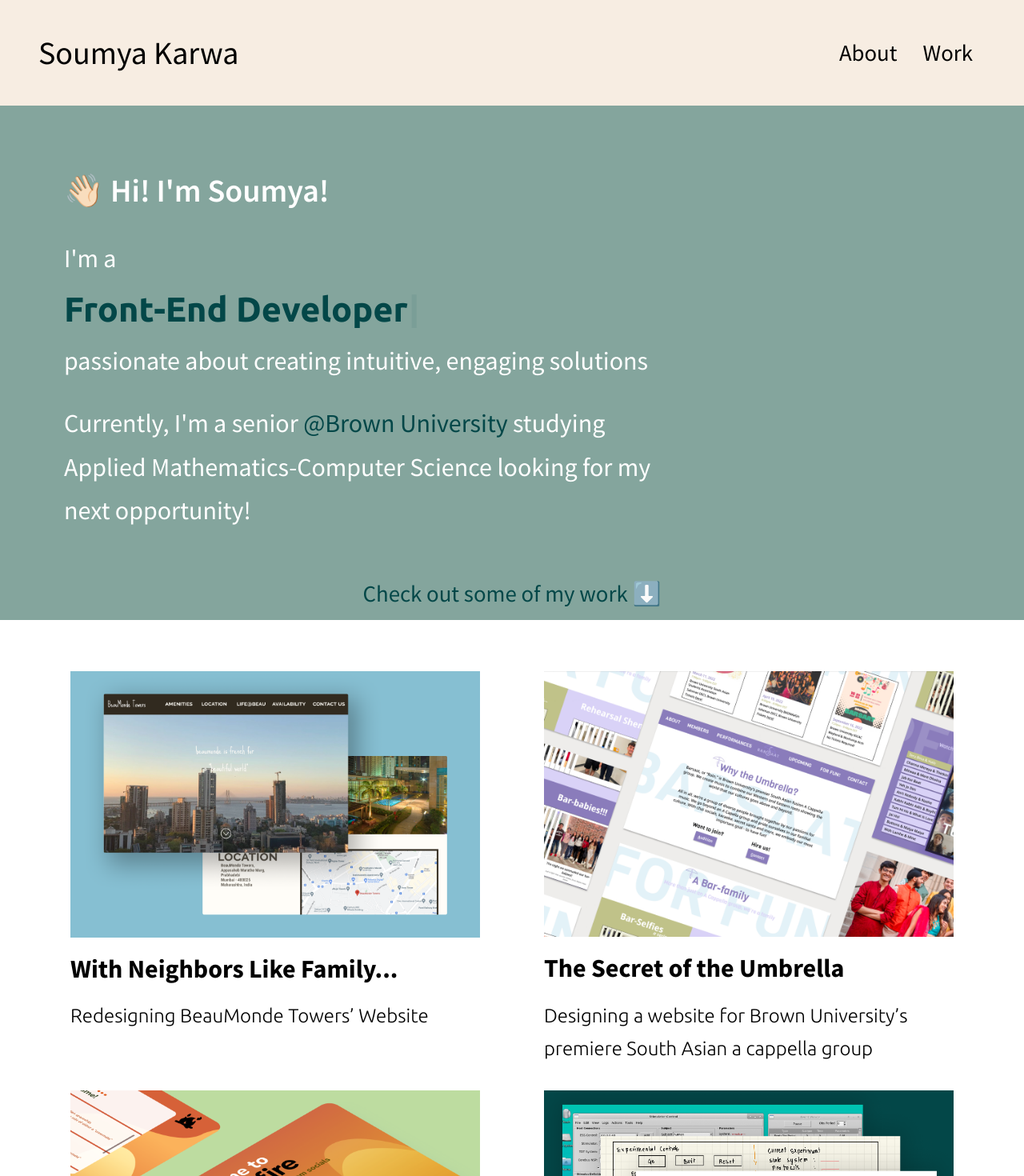
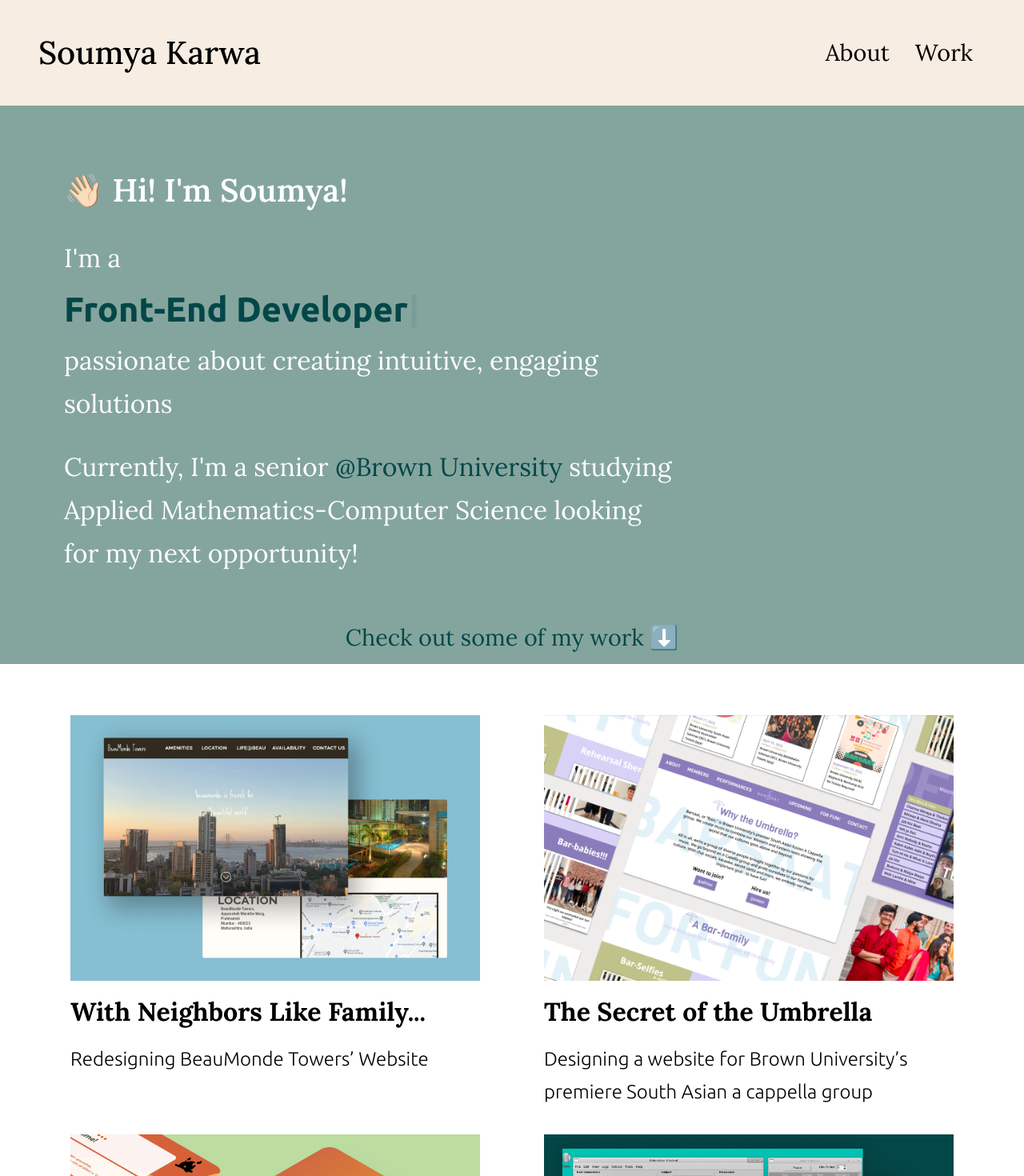
Before and after one commit to skarwa16/personal-portfolio, a React (Create React App) app: page / in a window 1280 px wide. Shown: the top 1470 px of the page at 80% size. Built offline with nearby package versions, Linux system fonts and the light colour scheme.

Commit message:
font-changes

```diff
--- a/src/components/About/About.jsx
+++ b/src/components/About/About.jsx
@@ -8,8 +8,8 @@ const About = () => {
       <div className="about-content">
         <div>
           <h2 className="about-heading">Hey there <span role="img" aria-label="hi">👋🏻</span></h2>
-          <h2 className="about-heading">I’m Soumya <span role="text-italics">(Saw-Um-Ya)
-            </span>  <span role="img" aria-label="hi">👩🏻</span></h2>
+          <h2 className="about-heading">I’m Soumya <span className="text-italics">(Saw-Um-Ya)
+            </span> <span role="img" aria-label="hi">👩🏻</span></h2>
           <h4 className="about-text"><span role="img" aria-label="hi">👩🏻‍🎨</span> I'm extremely passionate about using collaborative approaches to integrate diverse perspectives to the product innovation process</h4>
           <h4 className="about-text"><span role="img" aria-label="hi">👥</span> I enjoy telling stories through experiences that bring people together in the digital or physical world </h4>
           <h4 className="about-text"><span role="img" aria-label="hi">🎓</span> Currently I’m a Senior at Brown University looking for my next opportunity </h4>
--- a/src/components/About/about.css
+++ b/src/components/About/about.css
@@ -1,5 +1,5 @@
 .about{
-    font-family: "Source Sans Pro", sans-serif;
+    font-family: var(--font-primary);
     height: 100vh;
     width: 100vw;
     padding-top: 3rem;
@@ -26,12 +26,14 @@
 
 .about-text{
     margin-top: 2rem;
-    font-family: "Ubuntu", sans-serif;
+    font-family: var(--font-secondary);
     font-weight: 300;
 }
 
 .about-heading{
     margin-top: 1.2rem;
+    font-weight: bold;
+    color: var(--color-primary-variant);
 }
 
 .text-italics{
--- a/src/components/Intro/Intro.jsx
+++ b/src/components/Intro/Intro.jsx
@@ -1,6 +1,5 @@
 import React from 'react';
 import './intro.css';
-import Type from '../TypingEffect/Type.jsx'
 import Typewriter from 'typewriter-effect';
 
 const Intro = () => {
--- a/src/components/Intro/intro.css
+++ b/src/components/Intro/intro.css
@@ -1,5 +1,5 @@
 .introduction{
-    font-family: "Source Sans Pro", sans-serif;
+    font-family: var(--font-primary);
     height: 100vh;
     width: 100vw;
     padding-top: 3rem;
@@ -32,7 +32,7 @@
 }
 
 .typing{
-    font-family: "Ubuntu", sans-serif;
+    font-family: var(--font-secondary);
     font-size: 2.7rem;
     font-weight: 600;
     color: var(--color-primary-variant);
--- a/src/components/Navbar/navbar.css
+++ b/src/components/Navbar/navbar.css
@@ -26,10 +26,10 @@
     display:flex;
     gap: 2rem;
     font-weight: lighter;
-    font-family: "Source Sans Pro", sans-serif;
+    font-family: var(--font-primary);
 }
 
 .left-align{
     font-weight: 500;
-    font-family: "Source Sans Pro", sans-serif;
+    font-family: var(--font-primary);
 }
--- a/src/components/Projects/projects.css
+++ b/src/components/Projects/projects.css
@@ -35,13 +35,13 @@
 }
 
 .project-title{
-    font-family: "Source Sans Pro", sans-serif;
+    font-family: var(--font-primary);
     font-weight: bolder;
 }
 
 .subtitle{
     margin-top: 1.25rem;
-    font-family: "Source Sans Pro", sans-serif;
+    font-family: var(--font-primary);
     font-weight: 400;
 }
 
@@ -104,49 +104,49 @@
 .section-header{
     margin-top: 4rem;
     /* font-size: 2.5rem;  */
-    font-family: "Source Sans Pro", sans-serif;
+    font-family: var(--font-primary);
     font-weight: 700;
 }
 
 .section-sub-header{
     margin-top: 2rem;
     /* font-size: 2.3rem; */
-    font-family: "Source Sans Pro", sans-serif;
+    font-family: var(--font-primary);
     font-weight: 400;
 }
 
 .section-sub-sub-header{
     margin-top: 2rem;
     /* font-size: 2.1rem; */
-    font-family: "Source Sans Pro", sans-serif;
+    font-family: var(--font-primary);
     font-weight: 400;
     font-style: italic;
 }
 
 .section-sub-sub-sub-header{
     /* font-size: 1.9rem; */
-    font-family: "Ubuntu", sans-serif;
+    font-family: var(--font-secondary);
     font-weight: 400;
 }
 
 .body-text{
     margin-top: 2rem;
     /* font-size: 2rem;  */
-    font-family: "Ubuntu", sans-serif;
+    font-family: var(--font-secondary);
     font-weight: 300;
 }
 
 .column-heading{
     margin-top: 3rem;
     /* font-size: 2rem;  */
-    font-family: "Ubuntu", sans-serif;
+    font-family: var(--font-secondary);
     font-weight: 500;
     text-align: center;
 }
 
 .column-text{
     /* font-size: 2rem;  */
-    font-family: "Ubuntu", sans-serif;
+    font-family: var(--font-secondary);
     font-weight: 300;
 }
 
--- a/src/components/TypingEffect/Type.jsx
+++ b/src/components/TypingEffect/Type.jsx
@@ -4,7 +4,7 @@ import Typewriter from 'typewriter-effect';
 
 const Type = () => {
     <div>
-        <Typewriter style={{fontFamily:"Source Sans Pro, sans-serif", fontSize: "4rem"}} onInit={(typewrite) => {
+        <Typewriter style={{fontFamily: "var(--font-primary)", fontSize: "4rem"}} onInit={(typewrite) => {
         typewrite.typeString("Product Designer")
         .pauseFor(2000)
         .deleteAll()
--- a/src/components/WorkExperience/workex.css
+++ b/src/components/WorkExperience/workex.css
@@ -44,12 +44,12 @@
 }
 
 .project-heading{
-    font-family: "Source Sans Pro", sans-serif;
+    font-family: var(--font-primary);
     font-weight: bold;
 }
 
 .project-description{
-    font-family: "Ubuntu", sans-serif;
+    font-family: var(--font-secondary);
     font-weight: 300;
 }
 
--- a/src/index.css
+++ b/src/index.css
@@ -1,4 +1,5 @@
 @import url('https://fonts.googleapis.com/css2?family=Source+Sans+Pro:ital,wght@0,200;0,300;0,400;0,600;0,700;0,900;1,200;1,300;1,400;1,600;1,700;1,900&family=Ubuntu:ital,wght@0,300;0,400;0,500;0,700;1,300;1,400;1,500;1,700&display=swap');
+@import url('https://fonts.googleapis.com/css2?family=Lora:ital,wght@0,400;0,500;0,600;0,700;1,400;1,500;1,600&display=swap');
 
 * {
   margin: 0;
@@ -24,6 +25,9 @@
   --container-width-lg: 75%;
   --container-width-md: 86%;
   --container-width-sm: 90%;
+
+  --font-primary: "Lora", sans-serif;
+  --font-secondary: "Ubuntu", sans-serif;
 }
 
 html {
@@ -37,7 +41,7 @@ html {
 body {
   background-color: var(--color-bg);
   color: var(--color-black);
-  font-family: "Ubuntu", sans-serif;
+  font-family: var(--font-secondary);
   line-height: 1.7;
 }
 
@@ -107,7 +111,7 @@ a:hover {
   cursor: pointer;
   border: 1px solid var(--color-primary);
   transition: var(--transition);
-  font-family: "Ubuntu", sans-serif;
+  font-family: var(--font-primary);
   font-size: 1.5rem;
 }
 
```
